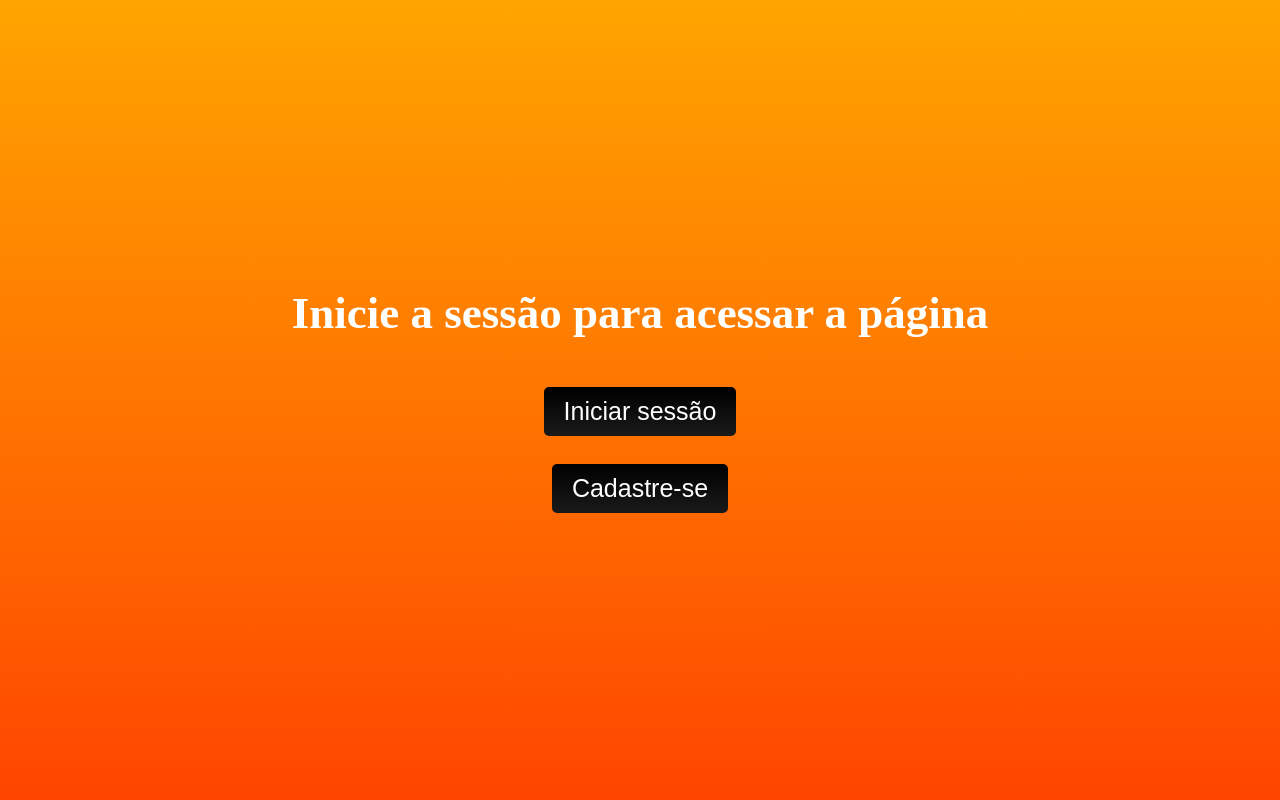
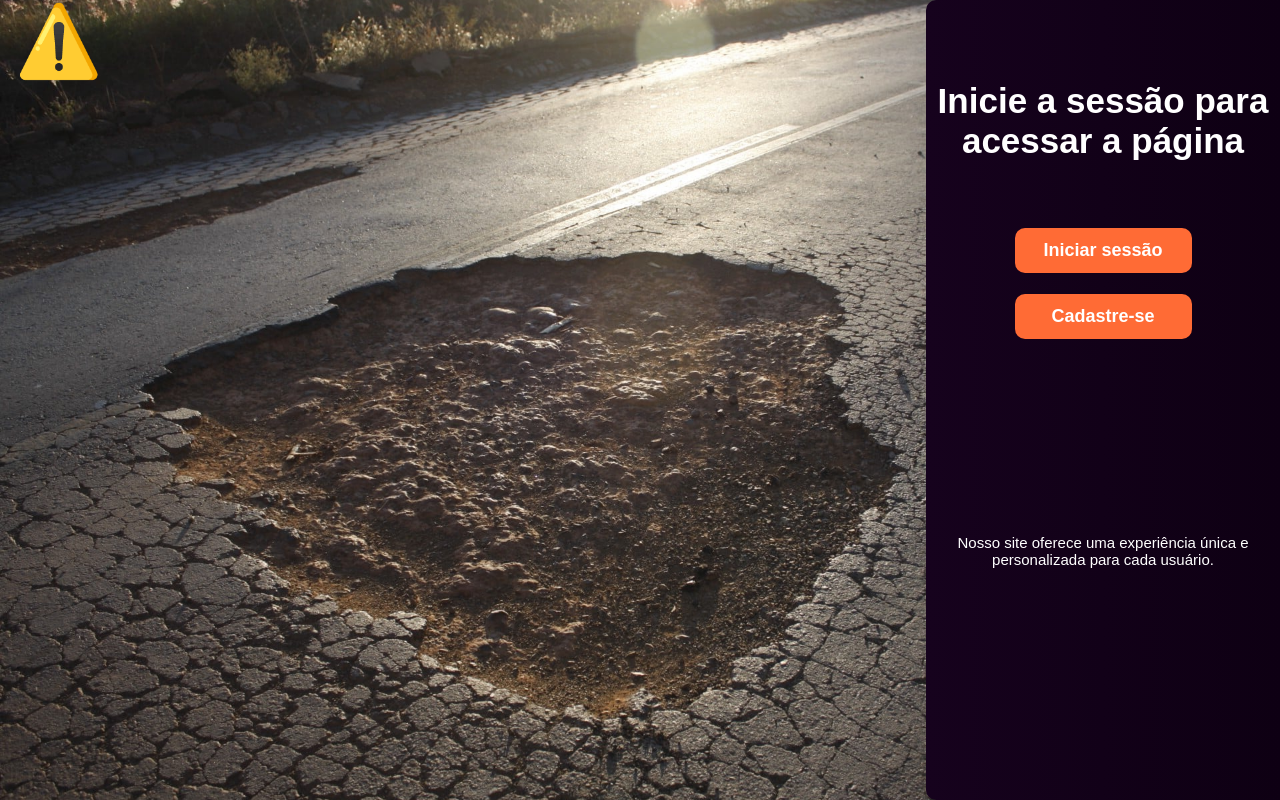
Before and after one commit to Manoel-Vi/ProjetoPSI-2, a Flask app: page / in a window 1280 px wide. Run offline with Flask 3, Linux system fonts and the light colour scheme; parts of the project's set-up code (start-up, migrations or seed data) failed here and were passed over.

Commit message:
atualizacao
adicionar mais css e mudei algumas coisas no htnl

```diff
--- a/static/css/style.css
+++ b/static/css/style.css
@@ -8,54 +8,153 @@ body{
     width: 100vw;
     height: 100vh;
     display: flex;
-    background: linear-gradient(to bottom, orange, orangered);
-    position: relative;
-    margin: 0;
+    background-image: url("/static/imagensUtilizadas/buracoIndex.jpg");
+    background-size: cover;
+    background-position: center;
+    background-repeat: no-repeat;
 }
-
-h1{
+#iniciarSessao{
+    height: 100%;
+    width: 50%;
+    background: linear-gradient(to right, rgb(22, 2, 29),
+     rgb(14, 0, 19));
+    margin-left: 70%;
+    border-radius: 10px 0px 0px 10px;
+}
+#iniciarSessao h1{
+    color: white;
     text-align: center;
+    margin-top: 20%;
+    font-family: Arial, Helvetica, sans-serif;
+    font-size: 35px;
+    margin-bottom: 10%;
+    padding: 10px;
+}
+#iniciarSessao p{
     color: white;
-    font-family: 'Times New Roman', Times, serif;
+    text-align: center;
+    margin-top: 10%;
+    font-family: Arial, Helvetica, sans-serif;
+    font-size: 15px;
+    margin-top: 55%;
+}
+#iniciarSessao a{
+    display: block;
+    text-decoration: none;
+    color: white;
+    text-align: center;
+    font-size: 18px;
+    margin-top: 1%;
+    background:#ff6b35;
+    border-radius: 10px;
+    width: 50%;
+    margin-left: 25%;
+    padding: 12px;
+    font-weight: bold;
+}
+#Icone{
+    height: 30px;
+    width: 30px;
+    font-size: 70px;
+    padding-left:15px;
+}
+#iniciarSessao a:hover{
+    background-color: #ff8c42;
+    box-shadow: 0 12px 20px rgba(255,107,53,.3);
+}
+#iniciarSessao h1, #iniciarSessao a, #iniciarSessao p{
+    animation-name: abrirjanela;
+    animation-duration: 1s;
+}
+@keyframes abrirjanela {
+    from {
+        opacity: 0;
+        transform: translateY(12px);
+    }
+    to {
+        opacity: 1;
+        transform: translateY(0);
+    }
+}
+#papeldeparede{
+    background-size: cover;
+    background-repeat: no-repeat;
+}
+#bolaLegal{
+    width:45%;
+    height:100vh;
+    background: url("/static/imagensUtilizadas/japazinha.JPG");
+    background-size: cover;
+    background-position: center;
+    border-radius: 0 50% 50% 0;
+    margin-left: auto;
+    margin-bottom: auto;
+    margin-right: 30%;
+}
+#centralizar{
+    background-color:rgb(14, 0, 19);
+    background-size: cover;
+    background-repeat: no-repeat;
+    width: 100vw;
+    min-height: 100vh;
+    display:flex;
+    flex-direction:row;
+    justify-content: center;
+    align-items: center;
+    gap: 20px;
+}
+#h1form{
+    font-size: 35px;
+    width: auto;
+    color: #ff8c42;
+    text-align: center;
+    margin-top: 15%;
+    margin-bottom: 10%;
+    margin-left: -110%;
+}
+#formLogin{
+    display: flex;
+    flex-direction: column;
+    gap: 10px;
+    margin-left: -110%;
+}
+#formLogin input{
+    background-color: transparent;
+    border: 1px solid gray;
+    border-radius: 10px;
+    padding: 4px;
+    color: white;
+    height: 40px;
+    width: 300px;
+    gap: 5px;
+}
+#formLogin label{
+    color: white;
+    font-size: 13px;
 
 }
-#loginBox{
-    width: 100%;
-    height: 100%;
-    display: flex;
-    flex-direction: column;
-    justify-content: center;
-    align-items: center;
+#linkform{
+    color: white;
+    margin-top: -55%;
+    margin-left: -31%;
 }
-#loginBox h1{
-    font-size: 45px;
-    margin-bottom: 20px;
+#formLogin button:hover{
+    box-shadow: 0px 0px 20px rgba(255,107,53,.3);
 }
-#loginBox a{
-    color: white;
-    font-size: 25px;
-    margin-top: 10px;
-    background: linear-gradient(to bottom, black, rgb(26, 26, 26));
-    padding: 10px 20px;
-    border-radius: 5px;
-    text-decoration: none;
+#formLogin button{
+    background-color: #ff8c42;
+    border-style: none;
+    border-radius: 10px;
+    height: 50px;
+    margin-bottom: -25%;
+    margin-top: 15%;
+    font-size: 20px;
 }
-@keyframes fadeIn {
-    from { opacity: 0; }
-    to { opacity: 1; }
+#moverForm{
+    width: 400px;
+    display:flex;
+    flex-direction:column;
+    justify-content:center;
+    align-items:center;
+    margin-top: -25%;
 }
-
-@keyframes slideUp {
-    from { transform: translateY(40px); opacity: 0; }
-    to { transform: translateY(0); opacity: 1; }
-}
-
-h1{
-    animation: slideUp 1s ease-out forwards;
-}
-
-#loginBox a{
-    opacity: 0;
-    animation: fadeIn 0.6s ease-in forwards;
-    animation-delay: 1.5s;
-}
--- a/templates/index.html
+++ b/templates/index.html
@@ -3,11 +3,15 @@
 {% block titulo %} Inicio {% endblock %}
 
 {% block conteudo %}
-    <div id="loginBox">
+    <div id="Icone">⚠️</div>
+
+    <div id="iniciarSessao">
         <h1>Inicie a sessão para acessar a página</h1>
         <br>
         <a href="{{url_for('login')}}">Iniciar sessão</a>
         <br>
         <a href="{{url_for('cadastro')}}">Cadastre-se</a>
+        <p>Nosso site oferece uma experiência única e personalizada para cada usuário.</p>
     </div>
+
 {% endblock %}
```
Also changed, not shown: templates/login.html (+13 -3 lines), static/imagensUtilizadas/buracoIndex.jpg (added), 1 other file.
